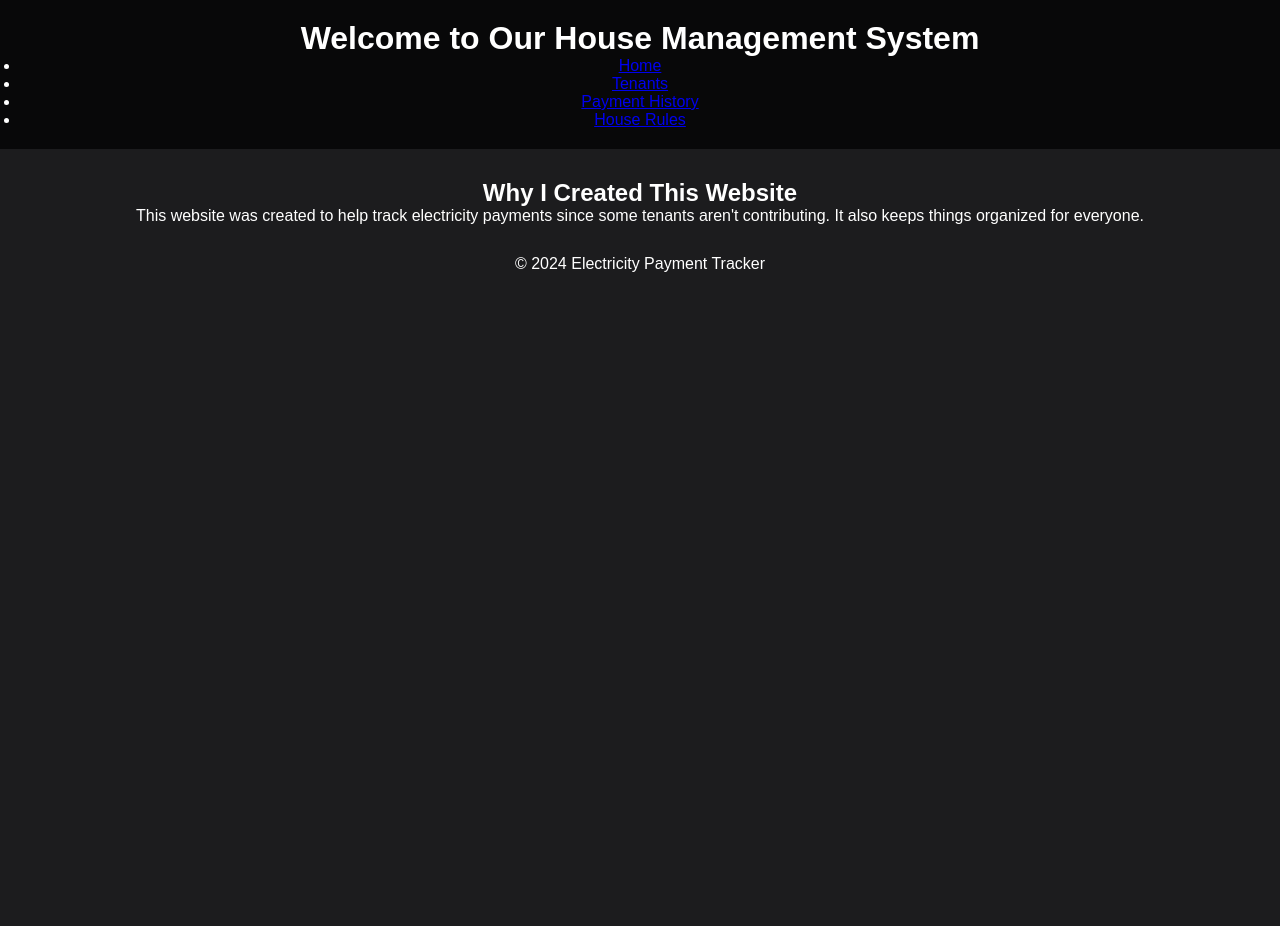
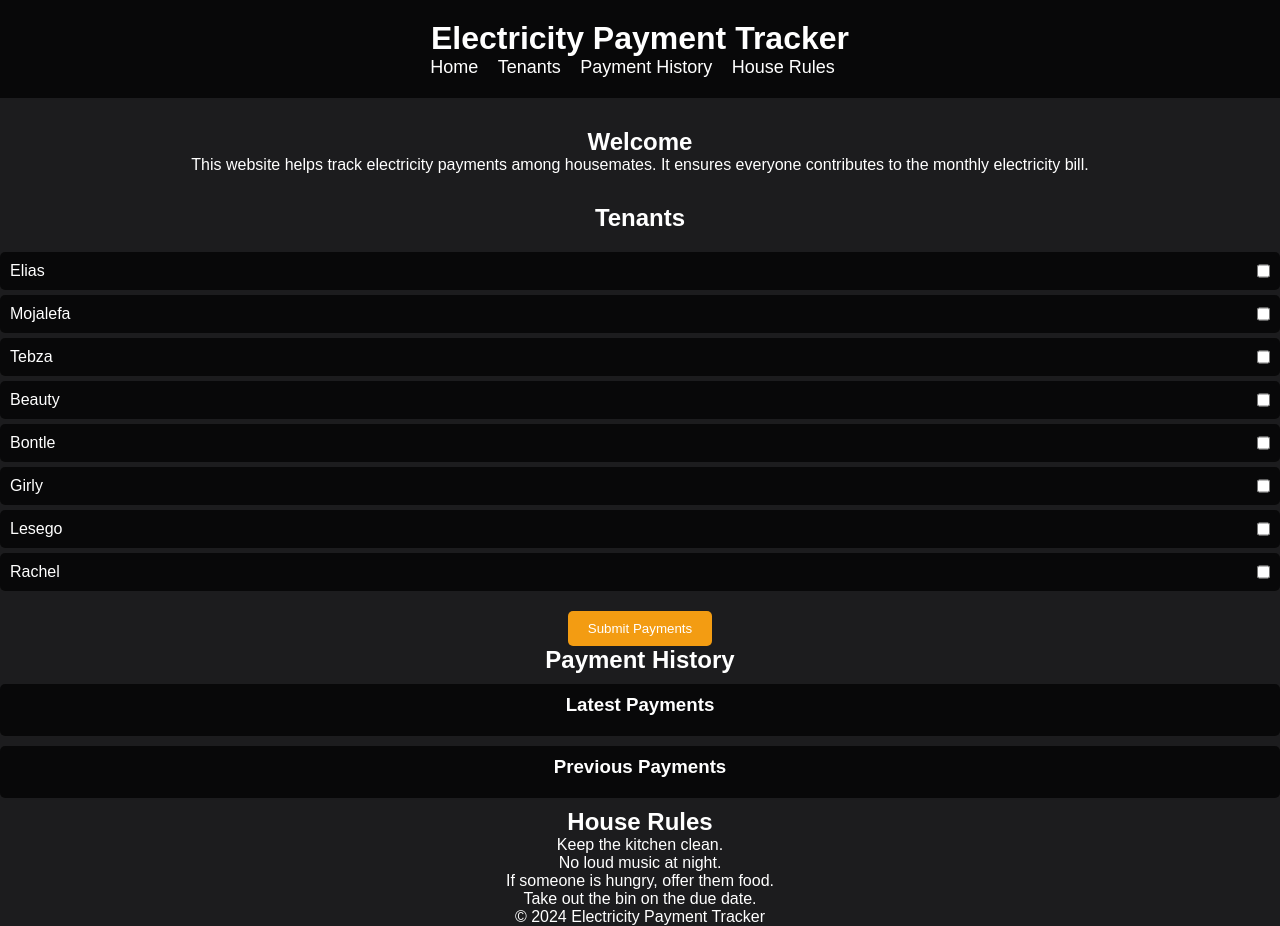
Before and after one commit to Eliascodebreaker/Electricity-Payment-Tracker, a plain HTML site: page index.html in a window 1280 px wide. Before the commit the page ends 800 px from the top, so only its background shows below. Drawn offline with Linux system fonts and the light colour scheme.

Commit message:
Update index.html

```diff
--- a/index.html
+++ b/index.html
@@ -8,26 +8,67 @@
 </head>
 <body>
     <header>
-        <h1>Welcome to Our House Management System</h1>
+        <h1>Electricity Payment Tracker</h1>
         <nav>
-            <ul>
-                <li><a href="index.html">Home</a></li>
-                <li><a href="tenants.html">Tenants</a></li>
-                <li><a href="payment-history.html">Payment History</a></li>
-                <li><a href="house-rules.html">House Rules</a></li>
+            <ul class="nav">
+                <li><a href="#home">Home</a></li>
+                <li><a href="#tenants">Tenants</a></li>
+                <li><a href="#payment-history">Payment History</a></li>
+                <li><a href="#house-rules">House Rules</a></li>
             </ul>
         </nav>
     </header>
 
-    <main>
-        <section class="intro">
-            <h2>Why I Created This Website</h2>
-            <p>This website was created to help track electricity payments since some tenants aren't contributing. It also keeps things organized for everyone.</p>
-        </section>
+    <main id="home">
+        <h2>Welcome</h2>
+        <p>This website helps track electricity payments among housemates. It ensures everyone contributes to the monthly electricity bill.</p>
     </main>
 
+    <section id="tenants">
+        <h2>Tenants</h2>
+        <ul class="tenant-list">
+            <li>Elias <input type="checkbox" id="elias"></li>
+            <li>Mojalefa <input type="checkbox" id="mojalefa"></li>
+            <li>Tebza <input type="checkbox" id="tebza"></li>
+            <li>Beauty <input type="checkbox" id="beauty"></li>
+            <li>Bontle <input type="checkbox" id="bontle"></li>
+            <li>Girly <input type="checkbox" id="girly"></li>
+            <li>Lesego <input type="checkbox" id="lesego"></li>
+            <li>Rachel <input type="checkbox" id="rachel"></li>
+        </ul>
+        <button onclick="submitPayments()">Submit Payments</button>
+    </section>
+
+    <section id="payment-history">
+        <h2>Payment History</h2>
+        <div id="latest-payments">
+            <h3>Latest Payments</h3>
+            <div id="latest-history">
+                <!-- Latest payments will be displayed here -->
+            </div>
+        </div>
+        <div id="previous-payments">
+            <h3>Previous Payments</h3>
+            <div id="previous-history">
+                <!-- Previous payments will be displayed here -->
+            </div>
+        </div>
+    </section>
+
+    <section id="house-rules">
+        <h2>House Rules</h2>
+        <ul>
+            <li>Keep the kitchen clean.</li>
+            <li>No loud music at night.</li>
+            <li>If someone is hungry, offer them food.</li>
+            <li>Take out the bin on the due date.</li>
+        </ul>
+    </section>
+
     <footer>
-        <p>&copy; 2024 Electricity Payment Tracker</p>
+        <p>© 2024 Electricity Payment Tracker</p>
     </footer>
+
+    <script src="script.js"></script>
 </body>
 </html>
```
